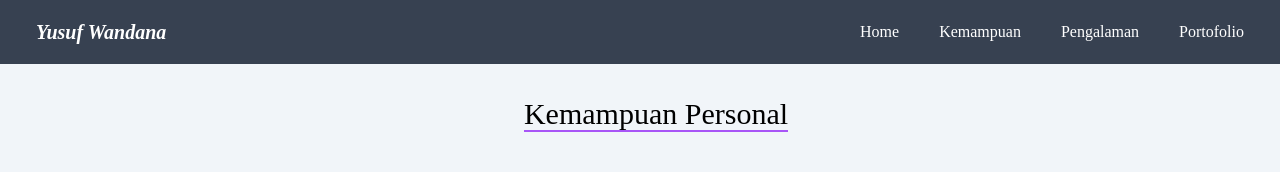
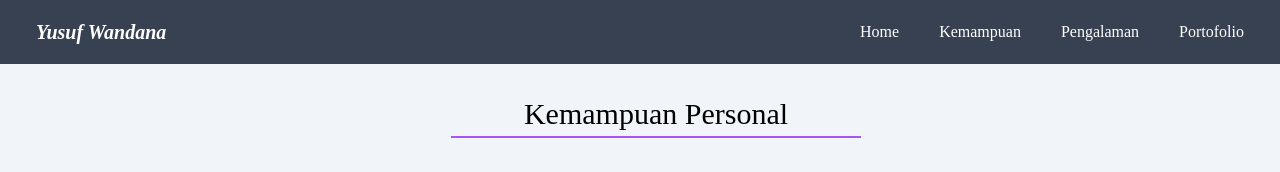
Before and after one commit to yusufwdn/mycv, a React (Create React App) app: page /skills in a window 1280 px wide. Shown: the top 172 px of the page. Built offline with nearby package versions, Linux system fonts and the light colour scheme; grey boxes are pictures that could not be loaded.

Commit message:
fix: change border using static width of div

```diff
--- a/src/pages/Portofolio.js
+++ b/src/pages/Portofolio.js
@@ -12,8 +12,9 @@ export default function Portofolio() {
         <section className="flex items-center w-full h-100 px-4 py-12 mb-10 pr-5 mt-12">
           <div className="flex flex-col items-center justify-center w-full">
             <h5 className="text-center text-3xl mb-16 font-medium">
-              <span className="border-b-2 border-purple-500">
+              <span className="flex flex-col justify-center items-center">
                 Portofolio Proyek
+                <div className="border-b-2 md:w-4/12 w-64 pb-1 border-purple-500"></div>
               </span>
             </h5>
             <Project />
--- a/src/pages/Skill.js
+++ b/src/pages/Skill.js
@@ -150,8 +150,9 @@ export default function Skill() {
       <div className="flex flex-col bg-slate-100">
         <section className="h-100 px-4 py-12 mb-10 md:pl-10 md:pr-2 pl-8 pr-5 mt-12">
           <h5 className="text-center text-3xl mb-16 font-medium">
-            <span className="border-b-2 border-purple-500">
+            <span className="flex flex-col justify-center items-center">
               Kemampuan Personal
+              <div className="border-b-2 md:w-4/12 w-64 pb-1 border-purple-500"></div>
             </span>
           </h5>
           <div className="grid grid-cols-1 md:grid-cols-1 lg:grid-cols-2 gap-6">
```
